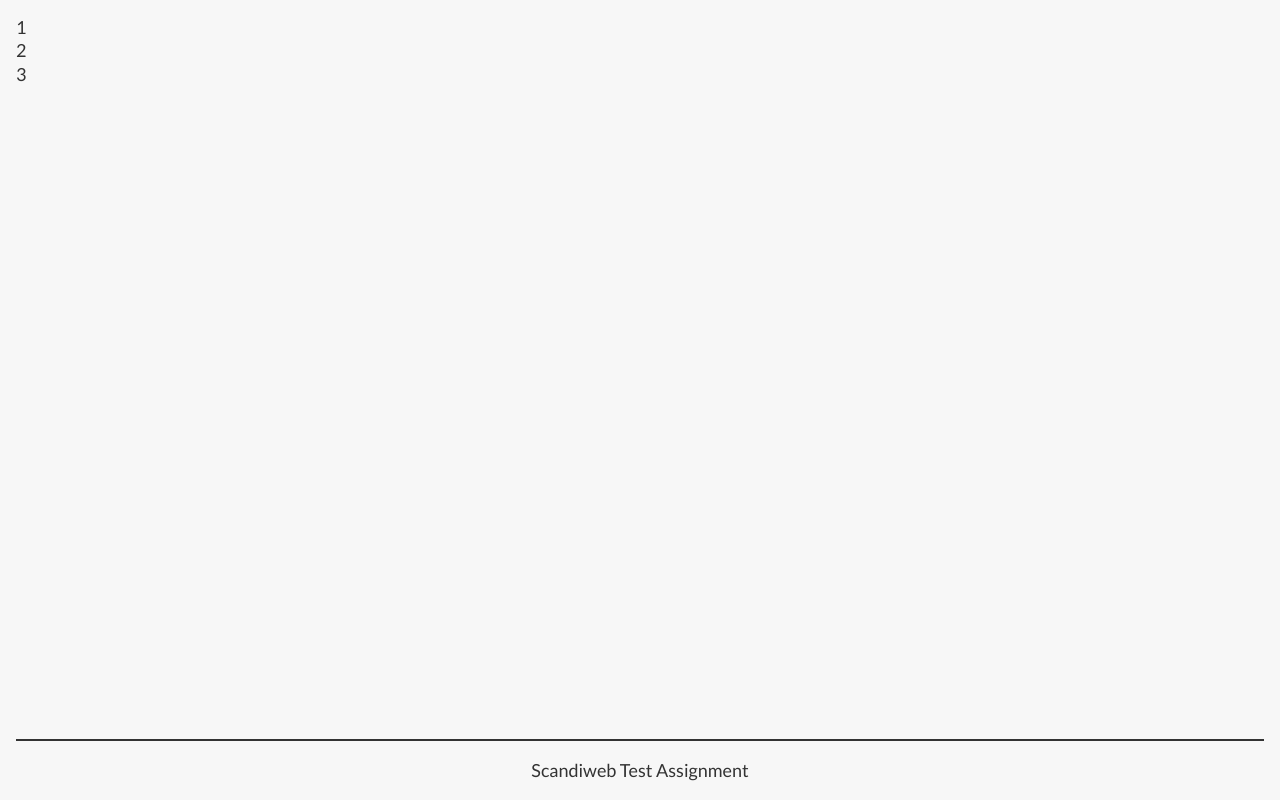
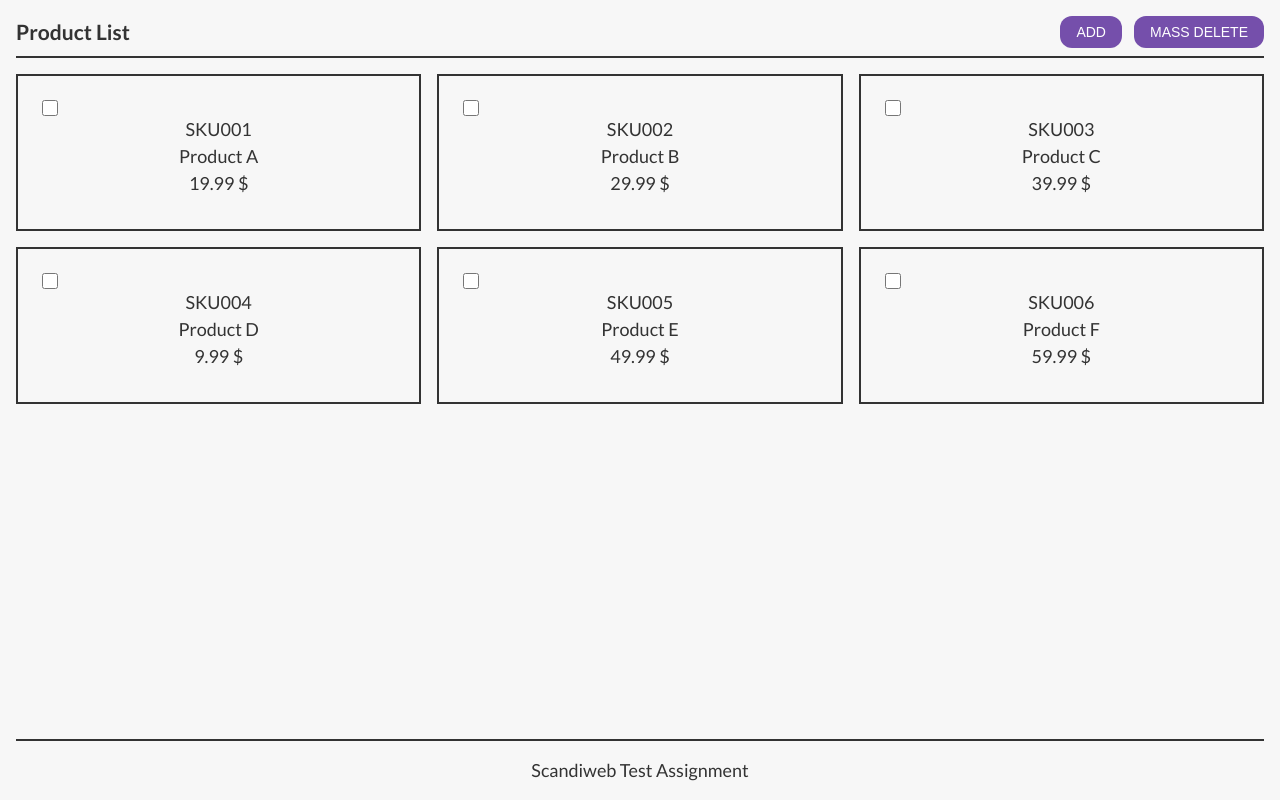
Before and after one commit to edriso/scandiweb-assignment, a React (Vite) app in the folder client/: page / in a window 1280 px wide. Built offline with nearby package versions, Linux system fonts and the light colour scheme.

Commit message:
add products page design

```diff
--- a/client/src/pages/Products.jsx
+++ b/client/src/pages/Products.jsx
@@ -1,10 +1,52 @@
+import { useState } from 'react';
+import { useNavigate } from 'react-router-dom';
+import { HeaderLayout, SingleProduct } from '../components';
+import { products } from '../utils/products';
+
 function Products() {
+  const navigate = useNavigate();
+  const [checkedProducts, setCheckedProducts] = useState([]);
+
+  const handleCheckboxChange = (productId) => {
+    setCheckedProducts((prevIds) => {
+      if (prevIds.includes(productId)) {
+        return prevIds.filter((id) => id !== productId);
+      } else {
+        return [...prevIds, productId];
+      }
+    });
+  };
+
+  const handleDelete = () => {
+    console.log('Selected Product IDs:', checkedProducts);
+  };
+
   return (
-    <ul>
-      <li>1</li>
-      <li>2</li>
-      <li>3</li>
-    </ul>
+    <main className="products">
+      <HeaderLayout
+        title="Product List"
+        btnOneText="Add"
+        btnTwoText="Mass Delete"
+        btnOneAction={() => navigate('/add-product')}
+        btnTwoAction={handleDelete}
+        btnTwoId="delete-product-btn"
+      />
+
+      <section className="products__product-container">
+        {products.map((product) => {
+          return (
+            <SingleProduct key={product.id} product={product}>
+              <input
+                type="checkbox"
+                name="delete-checkbox"
+                value={product.id}
+                onChange={() => handleCheckboxChange(product.id)}
+              />
+            </SingleProduct>
+          );
+        })}
+      </section>
+    </main>
   );
 }
 
--- /dev/null
+++ b/client/src/utils/products.js
@@ -0,0 +1,66 @@
+export const products = [
+  {
+    id: 1,
+    sku: 'SKU001',
+    name: 'Product A',
+    price: 19.99,
+    type: 'Book',
+    attribute: {
+      weight: 1.5,
+    },
+  },
+  {
+    id: 2,
+    sku: 'SKU002',
+    name: 'Product B',
+    price: 29.99,
+    type: 'DVD',
+    attribute: {
+      size: 700,
+    },
+  },
+  {
+    id: 3,
+    sku: 'SKU003',
+    name: 'Product C',
+    price: 39.99,
+    type: 'Furniture',
+    attribute: {
+      height: 120,
+      width: 80,
+      length: 180,
+    },
+  },
+  {
+    id: 4,
+    sku: 'SKU004',
+    name: 'Product D',
+    price: 9.99,
+    type: 'Book',
+    attribute: {
+      weight: 0.8,
+    },
+  },
+  {
+    id: 5,
+    sku: 'SKU005',
+    name: 'Product E',
+    price: 49.99,
+    type: 'Furniture',
+    attribute: {
+      height: 150,
+      width: 100,
+      length: 200,
+    },
+  },
+  {
+    id: 6,
+    sku: 'SKU006',
+    name: 'Product F',
+    price: 59.99,
+    type: 'DVD',
+    attribute: {
+      size: 1200,
+    },
+  },
+];
```
